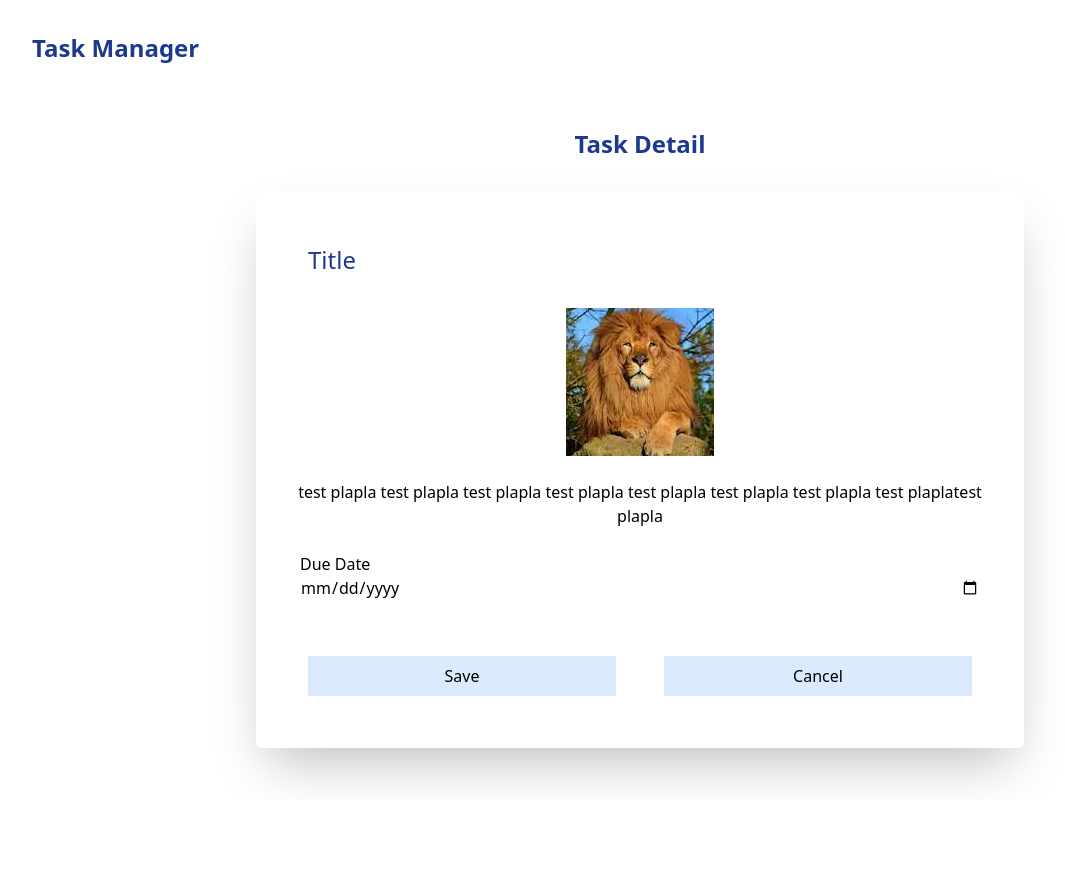
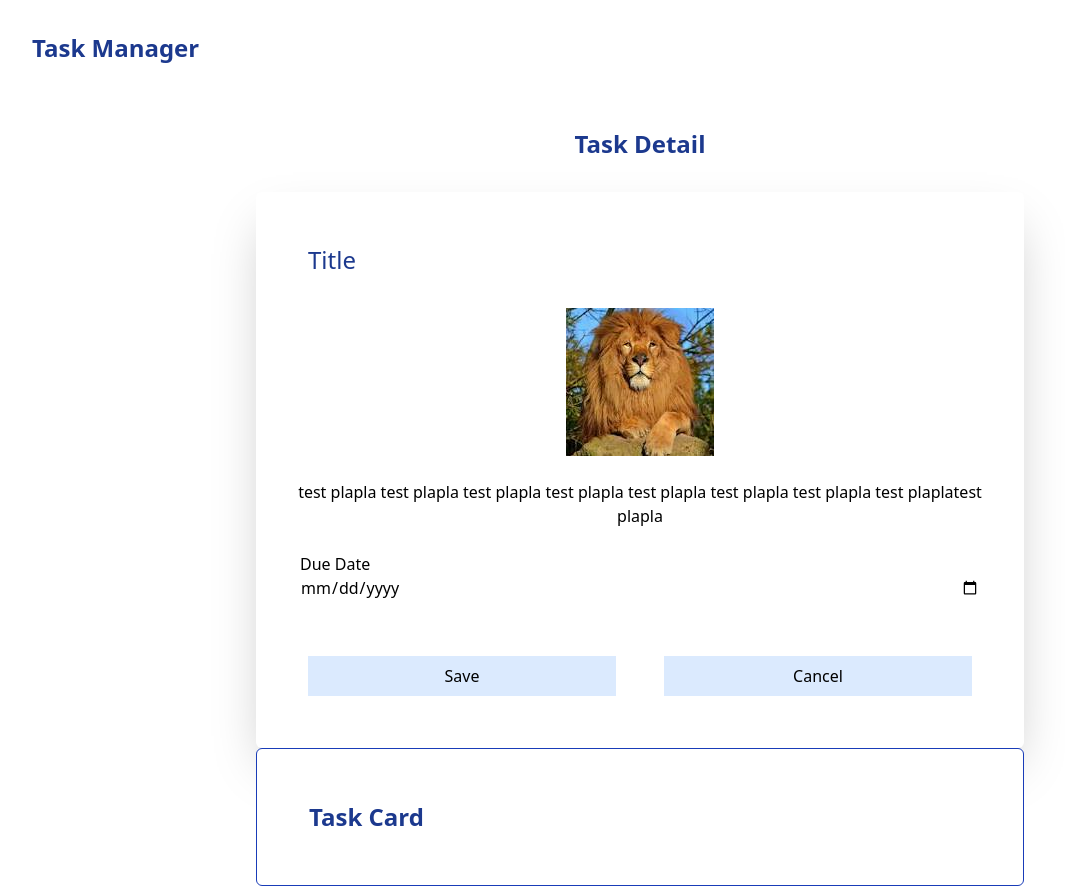
Before and after one commit to norhanreda/task-management, a Vue app: page / in a window 1280 px wide. Shown: the whole page, without its empty margins (0-1065 px from the left). Before the commit the page ends 800 px from the top, so only its background shows below. Built offline with nearby package versions, Linux system fonts and the light colour scheme.

Commit message:
add more simple logic

```diff
--- a/src/App.vue
+++ b/src/App.vue
@@ -1,5 +1,7 @@
 <script setup>
 import TaskDetail from './components/TaskDetail.vue';
+import TaskCard from './components/TaskCard.vue';
+
 
 </script>
 
@@ -8,6 +10,7 @@ import TaskDetail from './components/TaskDetail.vue';
     <h1 class="text-2xl p-8 text-blue-900 font-bold">Task Manager</h1>
 
     <TaskDetail />
+    <TaskCard />
 
 
   </div>
--- /dev/null
+++ b/src/components/TaskCard.vue
@@ -0,0 +1,13 @@
+<script setup>
+
+</script>
+
+<template>
+
+  <div class="rounded-md border border-blue-800 p-5 w-[60%] flex flex-col m-auto bg-white">
+    <h1 class="text-2xl p-8 text-blue-900 font-bold">Task Card</h1>
+
+  </div>
+</template>
+
+<style scoped></style>
--- a/src/components/TaskDetail.vue
+++ b/src/components/TaskDetail.vue
@@ -1,6 +1,6 @@
 <script setup>
 import { ref } from "vue";
-const count = ref(0);
+// const count = ref(0);
 </script>
 
 <template>
```
